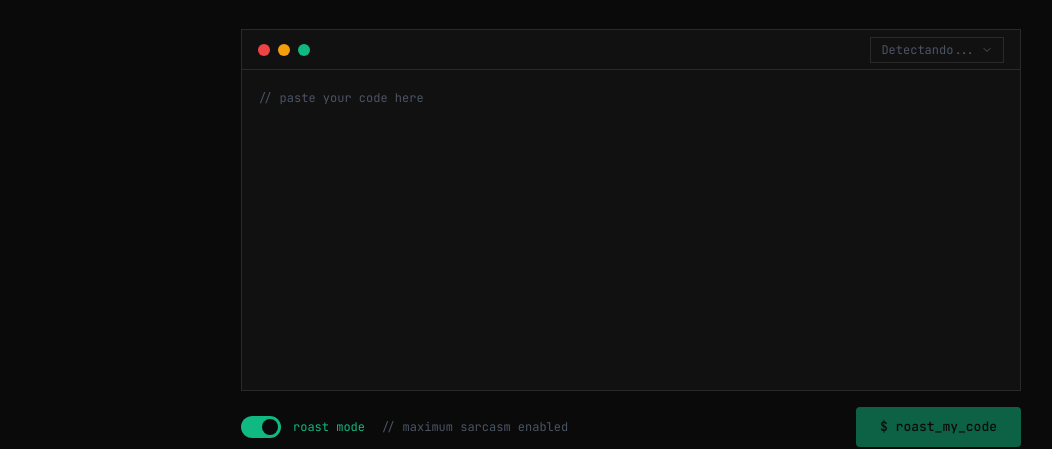
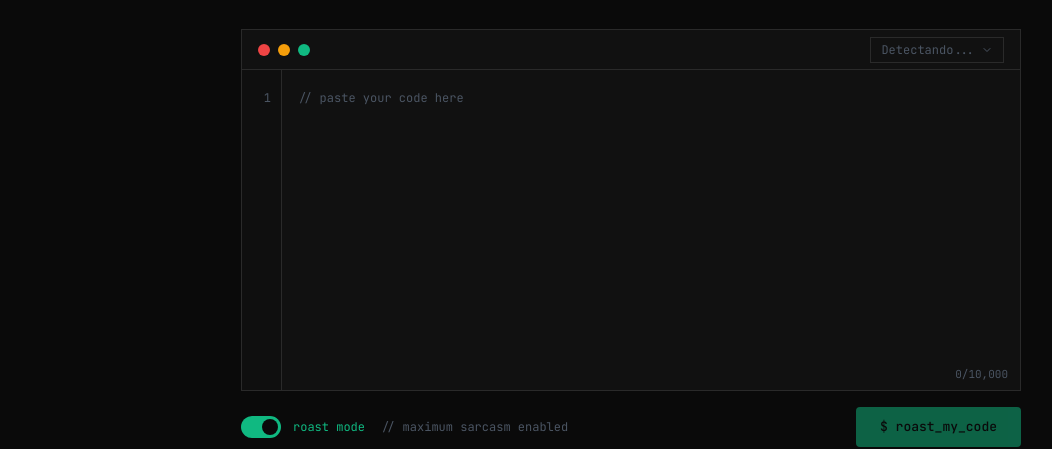
Before and after one commit to marianinhaUFMT/devroast, a Next.js app: page / in a window 1280 px wide. Shown: the part 227-676 px from the top of the page, without its empty margins (9-1061 px from the left). Built offline with nearby package versions, Linux system fonts and the light colour scheme.

Commit message:
feat: add line numbers, char counter to CodeEditor; add CodeEditorSection and HomepageStats components

```diff
--- /dev/null
+++ b/src/components/ui/code-editor-section.tsx
@@ -0,0 +1,87 @@
+"use client"
+
+import { useRouter } from "next/navigation"
+import { useState } from "react"
+
+import { submitCode } from "@/app/actions/submit-code"
+import { Button } from "@/components/ui/button"
+import { CODE_MAX_LENGTH, CodeEditor } from "@/components/ui/code-editor"
+import { LanguageSelector } from "@/components/ui/language-selector"
+import { Toggle } from "@/components/ui/toggle"
+
+export function CodeEditorSection() {
+	const router = useRouter()
+	const [code, setCode] = useState("")
+	const [detectedLang, setDetectedLang] = useState("plaintext")
+	const [selectedLang, setSelectedLang] = useState<string | null>(null)
+	const [roastMode, setRoastMode] = useState<"roast" | "honest">("roast")
+	const [isPending, setIsPending] = useState(false)
+
+	const isEmpty = code.trim().length === 0
+	const isOverLimit = code.length > CODE_MAX_LENGTH
+	const activeLang = selectedLang ?? detectedLang
+
+	async function handleSubmit() {
+		if (isEmpty) return
+		setIsPending(true)
+		try {
+			const id = await submitCode({
+				code,
+				lang: activeLang,
+				roastMode,
+			})
+			router.push(`/roast/${id}`)
+		} finally {
+			setIsPending(false)
+		}
+	}
+
+	return (
+		<section className="flex flex-col items-center gap-4">
+			<div className="w-[780px] overflow-hidden border border-border-primary bg-bg-input">
+				{/* Window chrome */}
+				<div className="flex h-10 w-full items-center justify-between border-b border-border-primary px-4">
+					<div className="flex items-center gap-2">
+						<span className="size-3 rounded-full bg-accent-red" />
+						<span className="size-3 rounded-full bg-accent-amber" />
+						<span className="size-3 rounded-full bg-accent-green" />
+					</div>
+					<LanguageSelector
+						detectedLang={detectedLang}
+						selectedLang={selectedLang}
+						onSelect={setSelectedLang}
+					/>
+				</div>
+
+				<CodeEditor
+					value={code}
+					onChange={setCode}
+					activeLang={activeLang}
+					onDetect={setDetectedLang}
+					maxLength={CODE_MAX_LENGTH}
+				/>
+			</div>
+
+			{/* Actions bar */}
+			<div className="flex w-[780px] items-center justify-between">
+				<div className="flex items-center gap-4">
+					<Toggle
+						defaultChecked
+						onCheckedChange={(checked) => setRoastMode(checked ? "roast" : "honest")}
+					/>
+					<span className="font-mono text-xs text-text-tertiary">
+						{roastMode === "roast" ? "// maximum sarcasm enabled" : "// honest feedback mode"}
+					</span>
+				</div>
+				<Button
+					variant="primary"
+					size="md"
+					disabled={isEmpty || isOverLimit || isPending}
+					onClick={handleSubmit}
+				>
+					{isPending ? "$ roasting..." : "$ roast_my_code"}
+				</Button>
+			</div>
+		</section>
+	)
+}
--- a/src/components/ui/code-editor.tsx
+++ b/src/components/ui/code-editor.tsx
@@ -3,6 +3,15 @@
 import { useEffect, useRef, useState } from "react"
 import { detectLanguage } from "@/lib/language-detector"
 import { highlight } from "@/lib/shiki-client"
+
+// ---------------------------------------------------------------------------
+// Constants
+// ---------------------------------------------------------------------------
+
+// Width of the line-number gutter (matches CodeBlockBody in code-block.tsx)
+const GUTTER_WIDTH = 40 // px — w-10
+
+export const CODE_MAX_LENGTH = 10_000
 
 // ---------------------------------------------------------------------------
 // Props
@@ -13,6 +22,7 @@ type CodeEditorProps = {
 	onChange: (code: string) => void
 	activeLang: string
 	onDetect: (lang: string) => void
+	maxLength?: number
 	className?: string
 }
 
@@ -20,11 +30,27 @@ type CodeEditorProps = {
 // Component
 // ---------------------------------------------------------------------------
 
-export function CodeEditor({ value, onChange, activeLang, onDetect, className }: CodeEditorProps) {
+export function CodeEditor({
+	value,
+	onChange,
+	activeLang,
+	onDetect,
+	maxLength = CODE_MAX_LENGTH,
+	className,
+}: CodeEditorProps) {
 	const [highlightedHtml, setHighlightedHtml] = useState("")
 	const [isReady, setIsReady] = useState(false)
 	const textareaRef = useRef<HTMLTextAreaElement>(null)
+	const gutterRef = useRef<HTMLDivElement>(null)
+	const overlayRef = useRef<HTMLDivElement>(null)
 	const debounceRef = useRef<ReturnType<typeof setTimeout> | null>(null)
+
+	const lineCount = value ? value.split("\n").length : 1
+	const lineNumbers = Array.from({ length: lineCount }, (_, i) => i + 1)
+
+	const charCount = value.length
+	const isOverLimit = charCount > maxLength
+	const isNearLimit = !isOverLimit && charCount > maxLength * 0.9
 
 	// Run detection + highlight with debounce
 	useEffect(() => {
@@ -58,19 +84,46 @@ export function CodeEditor({ value, onChange, activeLang, onDetect, className }:
 		}
 	}, [value, activeLang, onDetect])
 
-	// Sync textarea scroll to overlay
-	const overlayRef = useRef<HTMLDivElement>(null)
-
+	// Sync gutter + overlay scroll with textarea
 	function handleScroll() {
-		if (overlayRef.current && textareaRef.current) {
-			overlayRef.current.scrollTop = textareaRef.current.scrollTop
-			overlayRef.current.scrollLeft = textareaRef.current.scrollLeft
+		if (!textareaRef.current) return
+		const { scrollTop, scrollLeft } = textareaRef.current
+		if (overlayRef.current) {
+			overlayRef.current.scrollTop = scrollTop
+			overlayRef.current.scrollLeft = scrollLeft
+		}
+		if (gutterRef.current) {
+			gutterRef.current.scrollTop = scrollTop
 		}
 	}
 
 	return (
-		<div className={["relative h-[320px] w-full overflow-hidden", className ?? ""].join(" ")}>
-			{/* Overlay — highlighted HTML (pointer-events: none) */}
+		<div className={["relative flex h-[320px] w-full overflow-hidden", className ?? ""].join(" ")}>
+			{/* Line numbers gutter */}
+			<div
+				ref={gutterRef}
+				aria-hidden="true"
+				className={[
+					"pointer-events-none shrink-0 overflow-hidden",
+					"flex flex-col",
+					"border-r border-border-primary bg-bg-surface",
+					"px-[10px] py-4",
+				].join(" ")}
+				style={{ width: GUTTER_WIDTH }}
+			>
+				{lineNumbers.map((n) => (
+					<span
+						key={n}
+						className="block text-right font-mono text-[12px] leading-6 text-text-tertiary"
+					>
+						{n}
+					</span>
+				))}
+			</div>
+
+			{/* Right side: overlay + textarea stacked */}
+			<div className="relative min-w-0 flex-1">
+				{/* Overlay — highlighted HTML */}
 				<div
 					ref={overlayRef}
 					aria-hidden="true"
@@ -80,13 +133,13 @@ export function CodeEditor({ value, onChange, activeLang, onDetect, className }:
 						"transition-opacity duration-150",
 						isReady && value.length > 0 ? "opacity-100" : "opacity-0",
 						// Strip Shiki's background so our bg-bg-input shows through
-					"[&_pre]:!bg-transparent [&_pre]:leading-6 [&_pre]:font-mono [&_pre]:text-[12px]",
+						"[&_pre]:!bg-transparent [&_pre]:m-0 [&_pre]:leading-6 [&_pre]:font-mono [&_pre]:text-[12px]",
 					].join(" ")}
 					// biome-ignore lint/security/noDangerouslySetInnerHtml: trusted Shiki output
 					dangerouslySetInnerHTML={{ __html: highlightedHtml }}
 				/>
 
-			{/* Placeholder — shown when no value and ready */}
+				{/* Placeholder */}
 				{value.length === 0 && (
 					<div
 						aria-hidden="true"
@@ -96,7 +149,7 @@ export function CodeEditor({ value, onChange, activeLang, onDetect, className }:
 					</div>
 				)}
 
-			{/* Textarea — invisible but receives input */}
+				{/* Textarea — invisible, captures input */}
 				<textarea
 					ref={textareaRef}
 					value={value}
@@ -109,11 +162,27 @@ export function CodeEditor({ value, onChange, activeLang, onDetect, className }:
 					className={[
 						"absolute inset-0 h-full w-full resize-none bg-transparent",
 						"p-4 font-mono text-[12px] leading-6",
-					// Make text invisible so the overlay shows through
 						"text-transparent caret-text-primary",
 						"focus:outline-none",
 					].join(" ")}
 				/>
+
+				{/* Character counter */}
+				<div
+					aria-live="polite"
+					className={[
+						"pointer-events-none absolute right-3 bottom-2",
+						"font-mono text-[11px] tabular-nums",
+						isOverLimit
+							? "text-accent-red"
+							: isNearLimit
+								? "text-accent-amber"
+								: "text-text-tertiary",
+					].join(" ")}
+				>
+					{charCount.toLocaleString("en-US")}/{maxLength.toLocaleString("en-US")}
+				</div>
+			</div>
 		</div>
 	)
 }
--- /dev/null
+++ b/src/components/ui/homepage-stats.tsx
@@ -0,0 +1,27 @@
+import { avg, count, eq } from "drizzle-orm"
+
+import { db } from "@/db"
+import { submissions } from "@/db/schema"
+
+export async function HomepageStats() {
+	const [stats] = await db
+		.select({
+			total: count(),
+			avgScore: avg(submissions.score),
+		})
+		.from(submissions)
+		.where(eq(submissions.isPublic, true))
+
+	const total = stats?.total ?? 0
+	const avgScore = stats?.avgScore ? Number(stats.avgScore).toFixed(1) : "—"
+
+	return (
+		<div className="flex items-center gap-6 pt-2">
+			<span className="font-mono text-xs text-text-tertiary">
+				{total.toLocaleString("en-US")} codes roasted
+			</span>
+			<span className="font-mono text-xs text-text-tertiary">·</span>
+			<span className="font-mono text-xs text-text-tertiary">avg score: {avgScore}/10</span>
+		</div>
+	)
+}
```
Also changed, not shown: specs/AGENTS.md (added, +39 -0 lines). Lines whose indentation alone changed are shown as unchanged.
